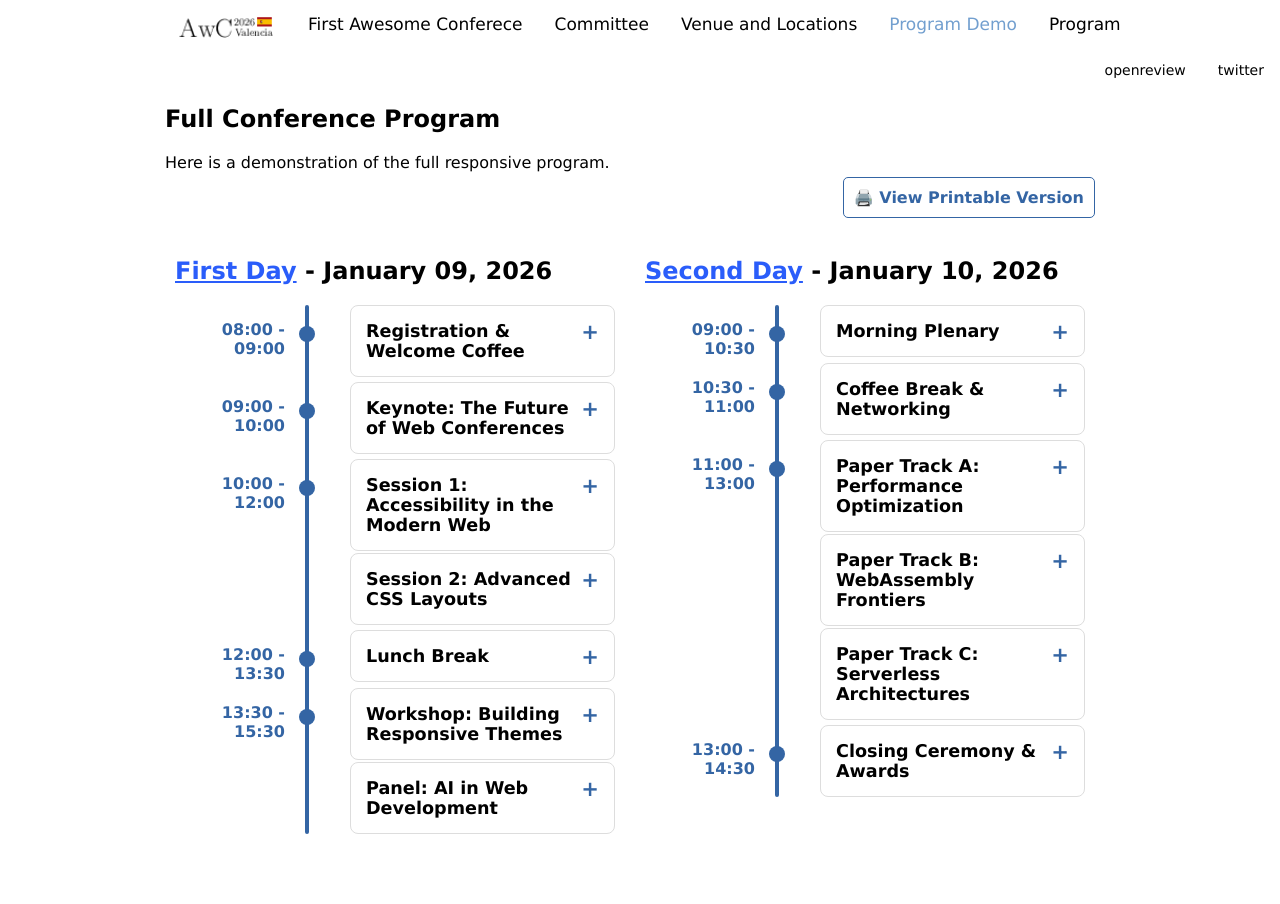
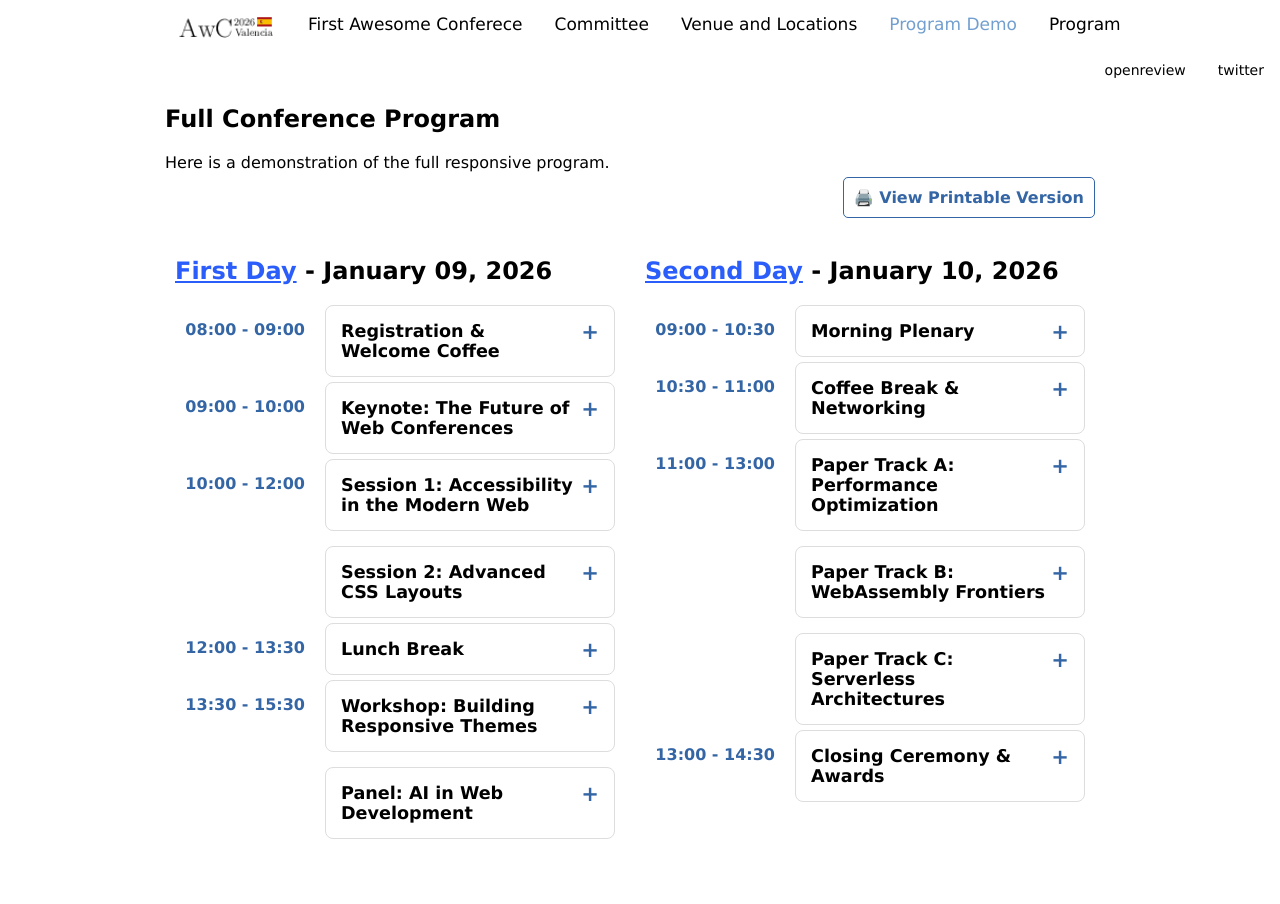
Before and after one commit to gherardovarando/web-conference-theme, a Jekyll site: the page built from program-demo.md, in a window 1280 px wide. Built offline with Jekyll 4.4.1, drawn with Linux system fonts in a browser that asks for light colours.

Commit message:
Simplify program layout by removing timeline vertical line and dots

```diff
--- a/_includes/program_day.html
+++ b/_includes/program_day.html
@@ -12,16 +12,6 @@
   margin-top: 20px;
   margin-bottom: 30px;
 }
-.timeline::before {
-  content: '';
-  position: absolute;
-  top: 0;
-  bottom: 0;
-  left: 130px;
-  width: 4px;
-  background-color: #3465A4;
-  border-radius: 2px;
-}
 .timeline-item {
   display: flex;
   align-items: stretch;
@@ -29,28 +19,16 @@
   width: 100%;
 }
 .timeline-time {
-  width: 110px;
+  width: 130px;
   flex-shrink: 0;
   text-align: right;
-  padding-right: 35px;
+  padding-right: 20px;
   font-weight: bold;
   color: #3465A4;
   padding-top: 15px; /* Aligns visually with dot and card content */
 }
-.timeline-dot {
-  position: absolute;
-  left: 132px;
-  top: 21px;
-  width: 16px;
-  height: 16px;
-  background-color: #3465A4;
-  border-radius: 50%;
-  transform: translateX(-50%);
-  z-index: 1;
-}
 .timeline-content {
   flex-grow: 1;
-  padding-left: 30px;
   max-width: 100%;
 }
 
@@ -58,7 +36,7 @@
   display: flex;
   flex-direction: row;
   flex-wrap: wrap;
-  gap: 2px;
+  gap: 15px;
 }
 
 .timeline-card {
@@ -119,9 +97,6 @@
   }
 }
 @media screen and (max-width: 800px) {
-  .timeline::before {
-    left: 20px;
-  }
   .timeline-item {
     flex-direction: column;
   }
@@ -129,16 +104,9 @@
     text-align: left;
     width: auto;
     padding-right: 0;
-    padding-left: 45px;
+    padding-left: 10px;
     padding-top: 0;
-    margin-bottom: 10px;
-  }
-  .timeline-dot {
-    left: 20px;
-    top: 2px;
-  }
-  .timeline-content {
-    padding-left: 45px;
+    margin-bottom: 5px;
   }
 }
 </style>
@@ -147,7 +115,6 @@
   {% for time_slot in sessions_by_time %}
   <div class="timeline-item">
     <div class="timeline-time">{{ time_slot.name }}</div>
-    <div class="timeline-dot"></div>
     <div class="timeline-content">
       <div class="timeline-sessions-container">
         {% for session in time_slot.items %}
```
